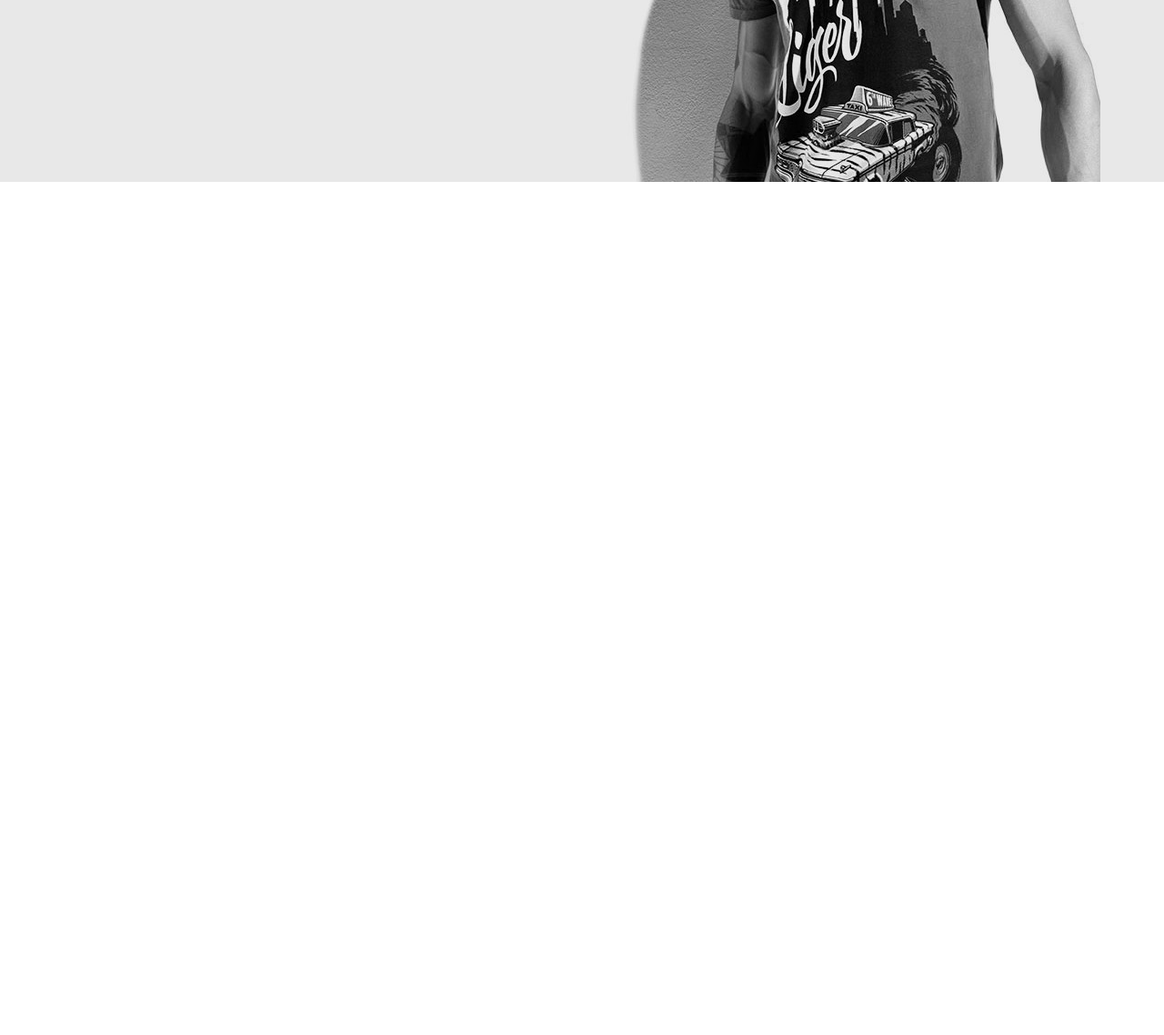
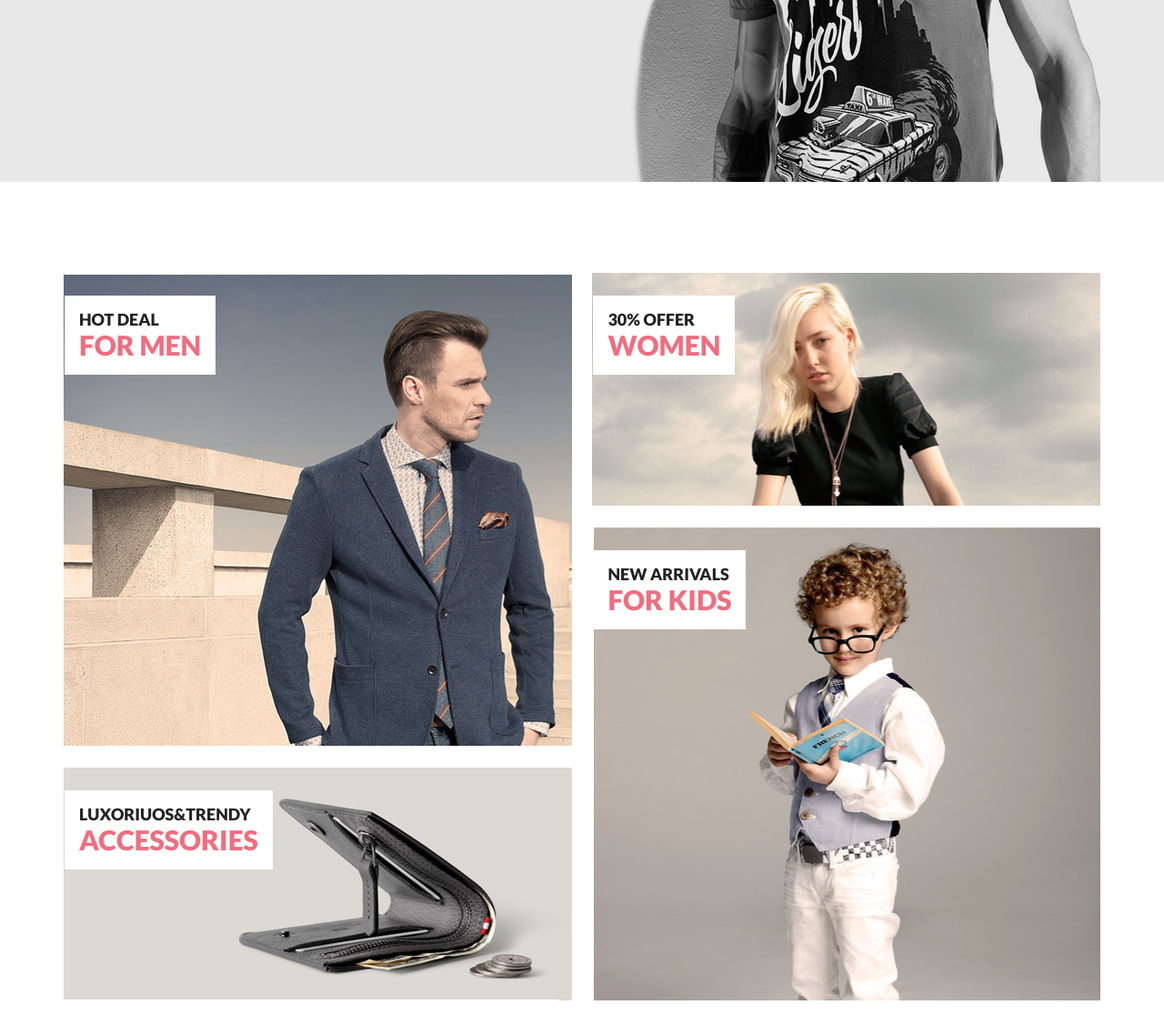
Before and after one commit to evg226/internetShop, a plain HTML site: page index.html in a window 1280 px wide. Shown: the part 572-1710 px from the top of the page at 91% size. Before the commit the page ends 872 px from the top, so only its background shows below. Drawn offline with Linux system fonts and the light colour scheme.

Commit message:
Сделан Блок Categories

```diff
--- a/css/style.scss
+++ b/css/style.scss
@@ -1,5 +1,5 @@
-.body {
-    font-family: 'Lato', sans-serif;
+body {
+    font-family: "Lato", sans-serif;
 }
 
 .container {
@@ -148,7 +148,7 @@
         font-size: 14px;
         line-height: 26px;
         color: #222222;
-        font-weight: 700;
+        font-weight: 900;
     }
 
     &__link:hover {
@@ -205,3 +205,80 @@
         color: #f16d7f;
     }
 }
+
+.category {
+    &__container {
+        display: flex;
+        margin-bottom: 100px;
+        justify-content: space-between;
+        height: 800px;
+    }
+
+    &__left {
+        width: 49%;
+        display: flex;
+        flex-direction: column;
+        justify-content: space-between;
+
+        &_top {
+            background-image: url(../img/category/banner1.jpg);
+            background-repeat: no-repeat;
+            background-position: top center;
+            height: 65%;
+        }
+
+        &_bottom {
+            background-image: url(../img/category/banner3.jpg);
+            height: 32%;
+            background-repeat: no-repeat;
+            background-position: bottom center;
+        }
+    }
+
+    &__right {
+        width: 49%;
+        display: flex;
+        flex-direction: column;
+        justify-content: space-between;
+
+        &_top {
+            background-image: url(../img/category/banner2.jpg);
+            height: 32%;
+            background-repeat: no-repeat;
+            background-position: center -40px;
+        }
+
+        &_bottom {
+            background-image: url(../img/category/banner4.jpg);
+            height: 65%;
+        }
+    }
+
+    &__position {
+        position: relative;
+    }
+
+    &__badge {
+        position: absolute;
+        top: 25px;
+        left: 1px;
+        background: #ffffff;
+        padding: 16px;
+
+        &_top {
+            font-size: 18px;
+            letter-spacing: 0px;
+            color: #222222;
+            font-weight: 900;
+            text-transform: uppercase;
+        }
+
+        &_bottom {
+            font-size: 30px;
+            letter-spacing: 0px;
+            color: #f16d7f;
+            font-weight: 900;
+            text-transform: uppercase;
+        }
+    }
+}
--- a/index.html
+++ b/index.html
@@ -4,10 +4,13 @@
     <meta charset="UTF-8">
     <meta http-equiv="X-UA-Compatible" content="IE=edge">
     <meta name="viewport" content="width=device-width, initial-scale=1.0">
+    <link href="https://fonts.googleapis.com/css2?family=Lato:wght@300;400;700;900&display=swap" rel="stylesheet">
+
     <link rel="stylesheet" href="css/normalize.css">
     <link rel="stylesheet" href="css/style.css">
     <link rel="preconnect" href="https://fonts.gstatic.com">
-    <link href="https://fonts.googleapis.com/css2?family=Lato:ital,wght@0,100;0,300;0,400;0,700;0,900;1,100;1,300;1,400;1,700;1,900&display=swap" rel="stylesheet">
+    <link rel="preconnect" href="https://fonts.gstatic.com">
+
     <title>Shop Online</title>
 </head>
 <body>
@@ -78,5 +81,57 @@
         </div>
     </div>
 
+    <div class="category">
+        <div class="category__container container">
+            <div class="category__left">
+                <div class="category__left_top category__position">
+                    <div class="category__badge">
+                        <div class="category__badge_top">
+                            hot deal
+                        </div>
+                        <div class="category__badge_bottom">
+                            for men
+                        </div>
+                    </div>
+                </div>
+                <div class="category__left_bottom category__position">
+                     <div class="category__badge">
+                        <div class="category__badge_top">
+                            luxoriuos&trendy
+                        </div>
+                        <div class="category__badge_bottom">
+                        accessories
+                        </div>
+                    </div>
+                </div>
+            </div>
+            <div class="category__right category__position">
+                <div class="category__right_top">
+                    <div class="category__badge">
+                        <div class="category__badge_top">
+                            30% offer
+                        </div>
+                        <div class="category__badge_bottom">
+                            women
+                        </div>
+                    </div>
+                </div>
+                <div class="category__right_bottom category__position">
+                    <div class="category__badge">
+                        <div class="category__badge_top">
+                            new arrivals
+                        </div>
+                        <div class="category__badge_bottom">
+                            for kids
+                        </div>
+                    </div>
+                </div>
+            </div>
+
+        </div>
+
+
+    </div>
+
 </body>
 </html>
```
Also changed, not shown: css/style.css, img/category/banner1.jpg (added), img/category/banner2.jpg (added), img/category/banner3.jpg (added), img/category/banner4.jpg (added), 1 other file.
